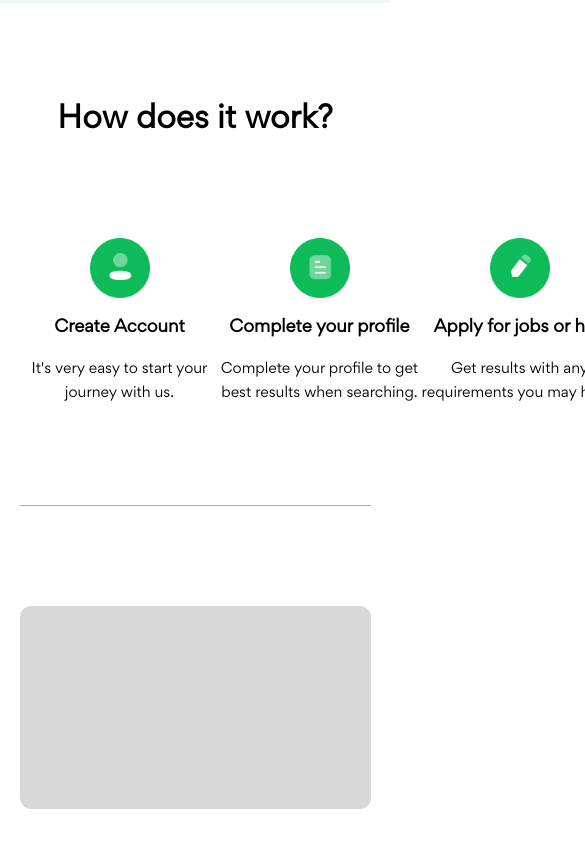
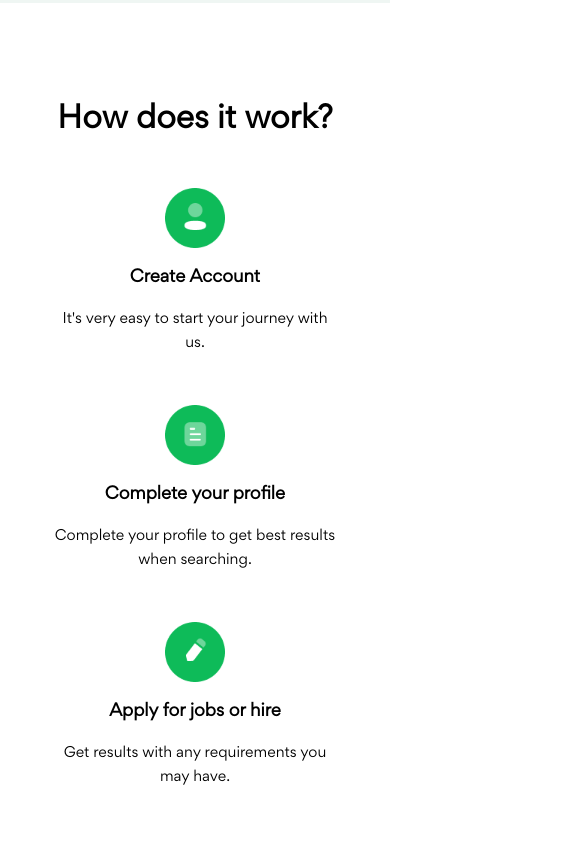
Before and after one commit to Koki001/jobApplicationBoard, a React (Create React App) app: page / in a window 390 px wide. Shown: the part 2720-3563 px from the top of the page, 585 px wide, since content can reach past the window. Built offline with nearby package versions, Linux system fonts and the light colour scheme; no server answers.

Commit message:
fixed uid bug on job listing

```diff
--- a/public/styles/App.css
+++ b/public/styles/App.css
@@ -3421,6 +3421,21 @@ h1 {
     width: calc(33.3333333333% - 20px);
     padding: 0 30px;
   }
+  .howItWorks .howToSteps {
+    padding-top: 0;
+    flex-direction: column;
+    justify-content: center;
+    align-items: center;
+  }
+  .howItWorks .howToSteps .howToArrow {
+    display: none;
+  }
+  .howItWorks .howToSteps .howToAccount,
+  .howItWorks .howToSteps .howToProfile,
+  .howItWorks .howToSteps .howToApply {
+    width: 80%;
+    margin-top: 50px;
+  }
   .howItWorks .howToTalent {
     flex-direction: column;
     padding-bottom: 0;
--- a/src/components/JobListings.js
+++ b/src/components/JobListings.js
@@ -251,8 +251,6 @@ const JobListings = () => {
   const handleJobDetails = (e) => {
     dispatch(JOB_DETAILS(jobObject[e.currentTarget.id]));
   };
-  console.log(jobList)
-  console.log(auth.currentUser.uid)
   return (
     <div>
       <section className="jobListings">
@@ -607,14 +605,14 @@ const JobListings = () => {
                               <button
                                 onClick={
                                   item.id &&
-                                  item.id === auth.currentUser.uid
+                                  item.id === auth.currentUser?.uid
                                     ? handleEdit
                                     : handleApply
                                 }
                                 className="buttonRoundDarkGreen"
                               >
                                 {item.id &&
-                                item.id === auth.currentUser.uid
+                                item.id === auth.currentUser?.uid
                                   ? "edit"
                                   : "apply"}
                               </button>
--- a/src/styles/mediaQueries/_800.scss
+++ b/src/styles/mediaQueries/_800.scss
@@ -23,6 +23,21 @@
     }
   }
   .howItWorks {
+    .howToSteps {
+      padding-top: 0;
+      flex-direction: column;
+      justify-content: center;
+      align-items: center;
+      .howToArrow {
+        display: none;
+      }
+      .howToAccount,
+      .howToProfile,
+      .howToApply {
+        width: 80%;
+        margin-top: 50px;
+      }
+    }
     .howToTalent {
       flex-direction: column;
       padding-bottom: 0;
```
Also changed, not shown: 1 other file (tests, documents, lock files or other folders).
